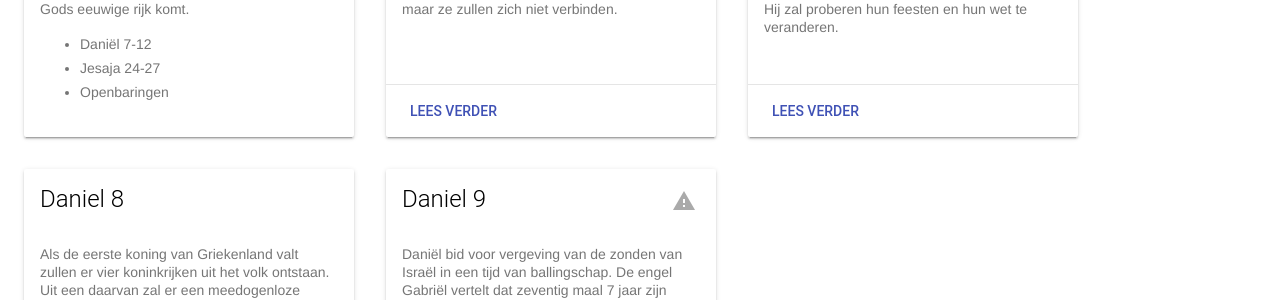
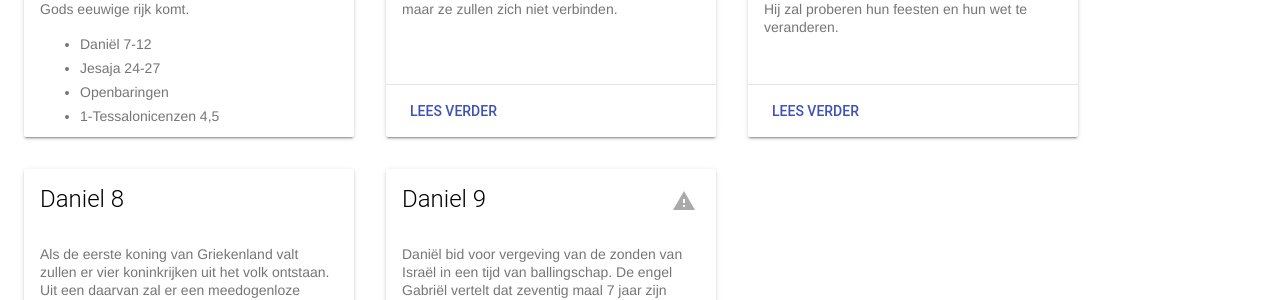
Before and after one commit to tomasvanrijsse/the-last-signs, a Jekyll site: the page built from index.html, in a window 1280 px wide. Shown: the part 236-536 px from the top of the page. Built offline with Jekyll 4.4.1, drawn with Linux system fonts in a browser that asks for light colours; nearby versions of some CDN libraries.

Commit message:
alignment fix

```diff
--- a/_chapters/daniel-9.html
+++ b/_chapters/daniel-9.html
@@ -19,9 +19,10 @@
         <li>om visioen en profeet te verzegelen,</li>
         <li>en om de Heiligheid van heiligheden te zalven.</li>
     </ul>
-    <p class="align" data-align-no="25" style="margin: 16px 0;">De 70x7 jaar bestaan uit drie (losse) delen:</p>
+    <p style="margin: 16px 0;">De 70x7 jaar bestaan uit drie (losse) delen:</p>
     <ol>
-        <li><span class="verse-no">25</span> 7x7 jaar zal verstrijken om Jeruzalem te herbouwen
+        <li class="align" data-align-no="25">
+            <span class="verse-no">25</span> 7x7 jaar zal verstrijken om Jeruzalem te herbouwen
             vanaf de tijd dat het woord uitgaat om te laten terugkeren.
         </li>
         <li class="align" data-align-no="26">
--- a/index.html
+++ b/index.html
@@ -12,6 +12,7 @@
             <li>Daniël 7-12</li>
             <li>Jesaja 24-27</li>
             <li>Openbaringen</li>
+            <li>1-Tessalonicenzen 4,5</li>
         </ul>
     </div>
     <!--<div class="mdl-card__actions mdl-card&#45;&#45;border">
```
